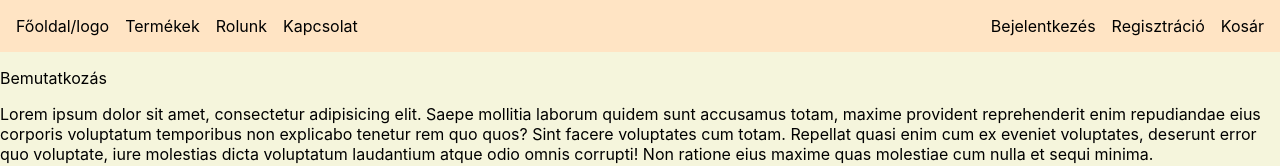
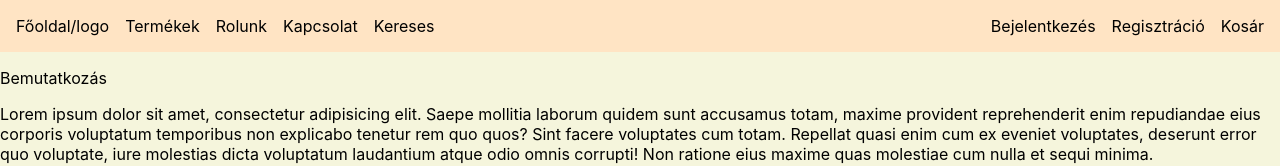
Before and after one commit to MakoveiMiron/csapat-12, a React (Create React App) app in the folder projekt/projekt12/: page / in a window 1280 px wide. Shown: the top 166 px of the page. Built offline with nearby package versions, Linux system fonts and the light colour scheme.

Commit message:
add kereses navlink

```diff
--- a/projekt/projekt12/src/components/Nav/Nav.js
+++ b/projekt/projekt12/src/components/Nav/Nav.js
@@ -10,6 +10,7 @@ export default function Nav(){
                     <NavLink to="/termekek">Termékek</NavLink>
                     <NavLink to="/rolunk">Rolunk</NavLink>
                     <NavLink to="/kapcsolat">Kapcsolat</NavLink>
+                    <NavLink to="/kereses">Kereses</NavLink>
                 </div>
                 <div className="nav-bar-right">
                     <NavLink to="/#">Bejelentkezés</NavLink>
```
